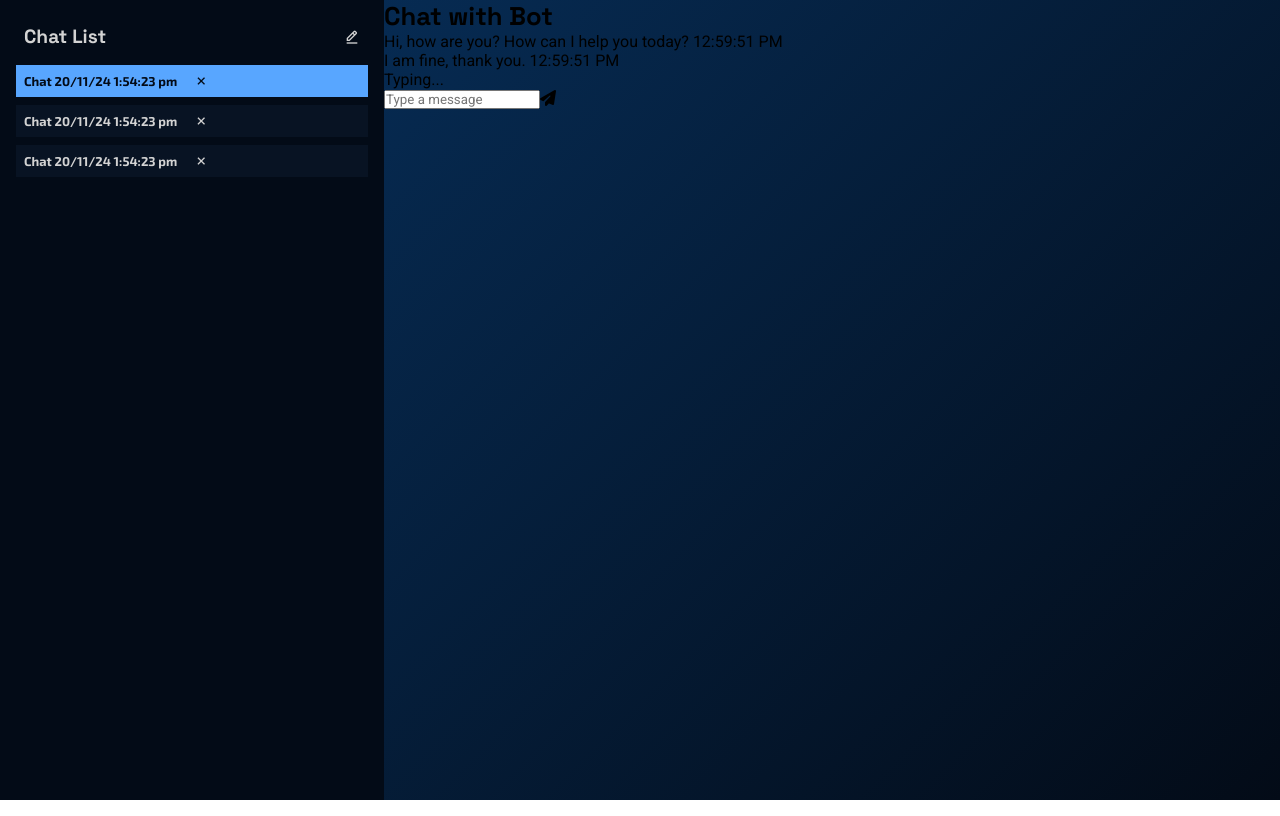
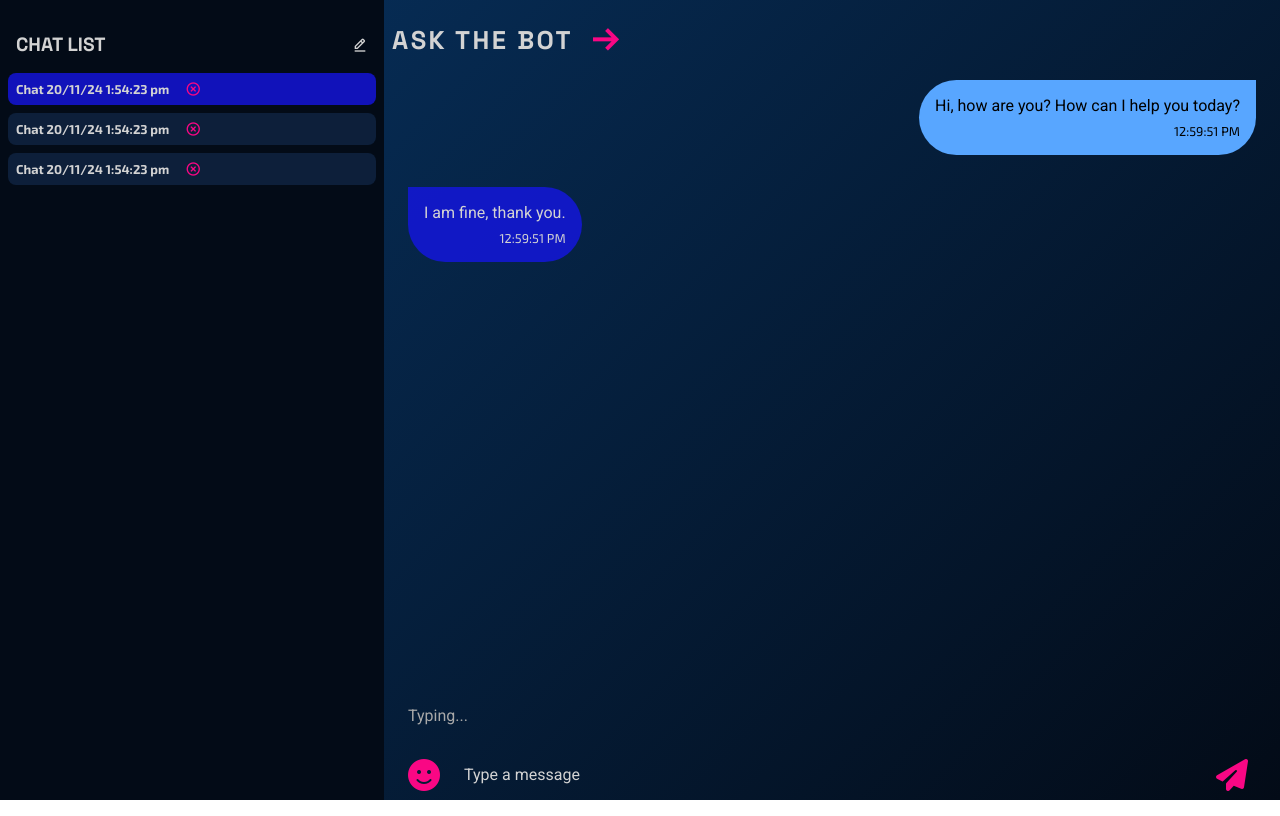
Before and after one commit to SabinaMB/chatBot, a React (Vite) app: page / in a window 1280 px wide. Built offline with nearby package versions, Linux system fonts and the light colour scheme.

Commit message:
ask the bot styling

```diff
--- a/src/Components/ChatBotApp.css
+++ b/src/Components/ChatBotApp.css
@@ -9,7 +9,7 @@
     height: 100%;
     background-color: #030b17;
     overflow-y: auto;
-    padding: 1rem;
+    padding: 0.5rem;
     display: flex;
     flex-direction: column;
     row-gap: 0.5rem;
@@ -22,6 +22,7 @@
     align-items: center;
     justify-content: space-between;
     padding: 0.5rem;
+    margin-top: 1rem;
 }
 
 .chatListItem {
@@ -30,16 +31,18 @@
     align-items: center;
     padding: 0.5rem;
     cursor: pointer;
-    background-color: #081323;
+    /* background-color: #081323; */
+    background-color: #0d1f3a;
+    border-radius: 0.5rem;
 }
 
 .x {
     margin-left: clamp(0.2rem, 1.5vw, 1rem);
+    color: #f90784
 }
 
 .chatListItem.active {
-    background:#58A6FF;
-    color:#030b17;
+    background: rgba(21, 21, 232, 0.779);
 }
 
 .newChat {
@@ -48,15 +51,134 @@
 
 h3 {
     font-family: 'Space Grotesk', sans-serif;
+    font-weight: 900;
+    letter-spacing: 0.15rem;
     font-size: clamp(1.5rem, 2vw, 2rem);
+    text-transform: uppercase;
+    color: #D3D3D3;
 }
 
 h4 {
     font-family: 'Space Grotesk', sans-serif;
     font-size: clamp(1rem, 1.5vw, 1.5rem);
+    text-transform: uppercase;
 }
 
 h5 {
     font-family: 'exo 2', sans-serif;
     font-size: clamp(0.8rem, 1vw, 1rem);
 }
+
+.chatWindow {
+    width: 70%;
+    height: 100%;
+    display: flex;
+    flex-direction: column;
+    padding: 0.5rem;
+    margin-top: 1rem;
+    row-gap: 0.5rem;
+}
+
+.chatTitle {
+    width: 100%;
+    display: flex;
+    align-items: center;
+}
+.arrow {
+    font-size: 2rem;
+    font-weight: 600;
+    transform: rotate(180deg);
+    cursor: pointer;
+    margin-left: 1rem;
+    color:  #f90784;
+}
+
+.chat {
+    width: 100%;
+    display: flex;
+    flex-direction: column;
+    row-gap: 2rem;
+    padding: 1rem;
+    flex-grow: 1;
+}
+
+.prompt,
+.response {
+    max-width: 80%;
+    display: flex;
+    flex-direction: column;
+    align-items: center;
+    justify-content: center;
+    padding: 1rem;
+}
+
+.prompt {
+    align-self: flex-end;
+    background-color: #58A6FF;
+    border-radius: 3rem 0 3rem 3rem;
+}
+
+.response {
+
+    align-self: flex-start;
+    background-color: rgba(21, 21, 232, 0.779);
+    border-radius: 0 3rem 3rem 3rem;
+    color: #D3D3D3;
+}
+
+.prompt span,
+.response span {
+    font-family: 'exo 2', sans-serif;
+    font-size: clamp(0.8rem, 1vw, 1rem);
+    display: block;
+    margin-top: 0.5rem;
+    align-self: flex-end;
+}
+
+.typing {
+    color:darkgrey;
+    margin-top: auto;
+}
+
+.msgForm {
+    width: 100%;
+    /* height: 5rem; */
+    display: flex;
+    align-items: center;
+    padding-right: 0.5rem;
+    gap: 1rem;
+}
+
+.msgForm i{
+    display: flex;
+    align-items: center;
+    gap: 1rem;
+    font-size: 2rem;
+    color: #f90784;
+    cursor: pointer;
+}
+
+.msgInput {
+    height: 100%;
+    flex-grow: 1;
+    background-color: transparent;
+    border: none;
+    color: #D3D3D3;
+    font-size: clamp(1rem, 1vw, 1.5rem);
+    line-height: 1.5;
+    padding: 0.5rem;
+    overflow-wrap: break-word; /* Breaks long words */
+    word-wrap: break-word; /* Legacy support */
+    word-break: break-word;
+    resize: none;
+}
+
+.msgInput::placeholder {
+    color: #D3D3D3;
+    font-size: clamp(1rem, 1vw, 1.5rem);
+    line-height: 1.5;
+}
+
+.msgInput:focus::placeholder {
+    opacity: 0;
+}
--- a/src/Components/ChatBotApp.jsx
+++ b/src/Components/ChatBotApp.jsx
@@ -11,21 +11,21 @@ const ChatBotApp = () => {
             </div>
             <div className='chatListItem active'>
                 <h5>Chat 20/11/24 1:54:23 pm</h5>
-                <i className='bx bx-x x'></i>
+                <i className='bx bx-x-circle x'></i>
             </div>
             <div className='chatListItem'>
                 <h5>Chat 20/11/24 1:54:23 pm</h5>
-                <i className='bx bx-x x'></i>
+                <i className='bx bx-x-circle x'></i>
             </div>
             <div className='chatListItem'>
                 <h5>Chat 20/11/24 1:54:23 pm</h5>
-                <i className='bx bx-x x'></i>
+                <i className='bx bx-x-circle x'></i>
             </div>
         </div>
         <div className='chatWindow'>
             <div className='chatTitle'>
-                <h3>Chat with Bot</h3>
-                <i className='bx-bx-arrow-back arrow'></i>
+                <h3>Ask the Bot</h3>
+                <i className='bx bx-arrow-back arrow'></i>
             </div>
             <div className='chat'>
                 <div className='prompt'>
@@ -36,7 +36,7 @@ const ChatBotApp = () => {
                 </div>
                 <div className='typing'>Typing...</div>
                 <form className='msgForm'>
-                    <i className='fa-solid fa-face smile emoji'></i>
+                    <i className='fa-solid fa-face-smile emoji'></i>
                     <input type='text' className='msgInput' placeholder='Type a message' />
                     <i className='fa-solid fa-paper-plane'></i>
                 </form>
```
